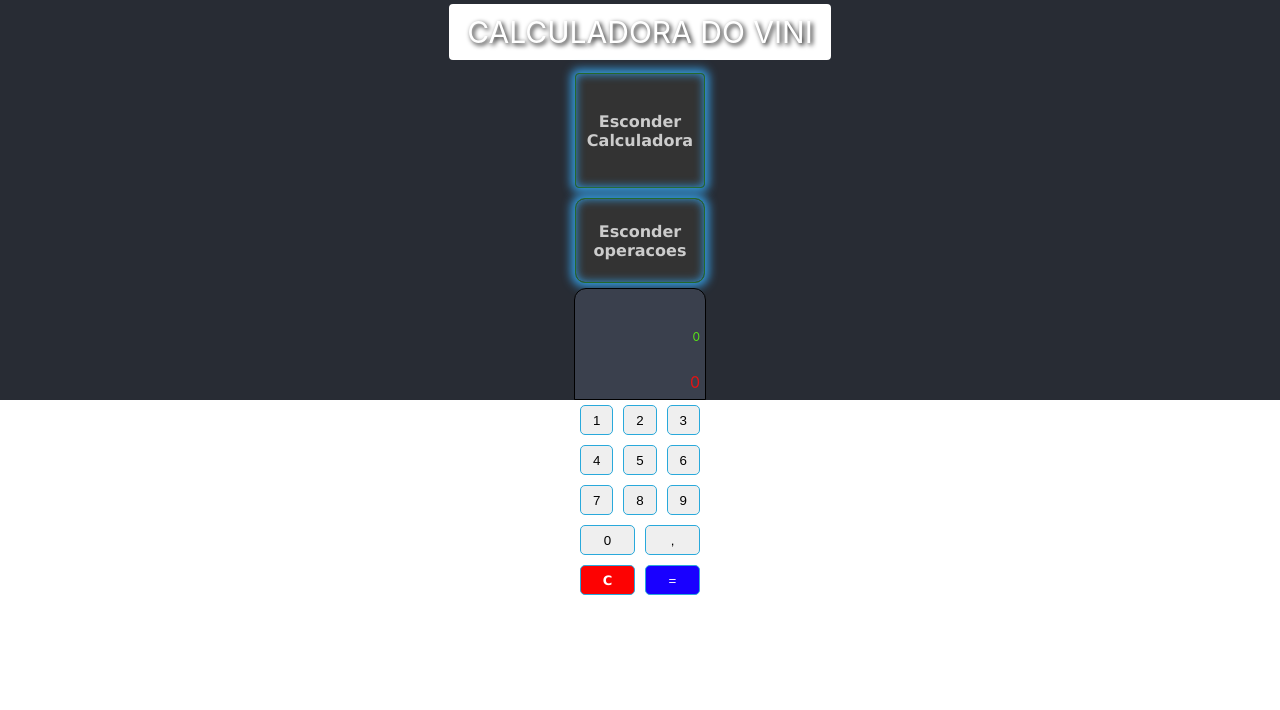
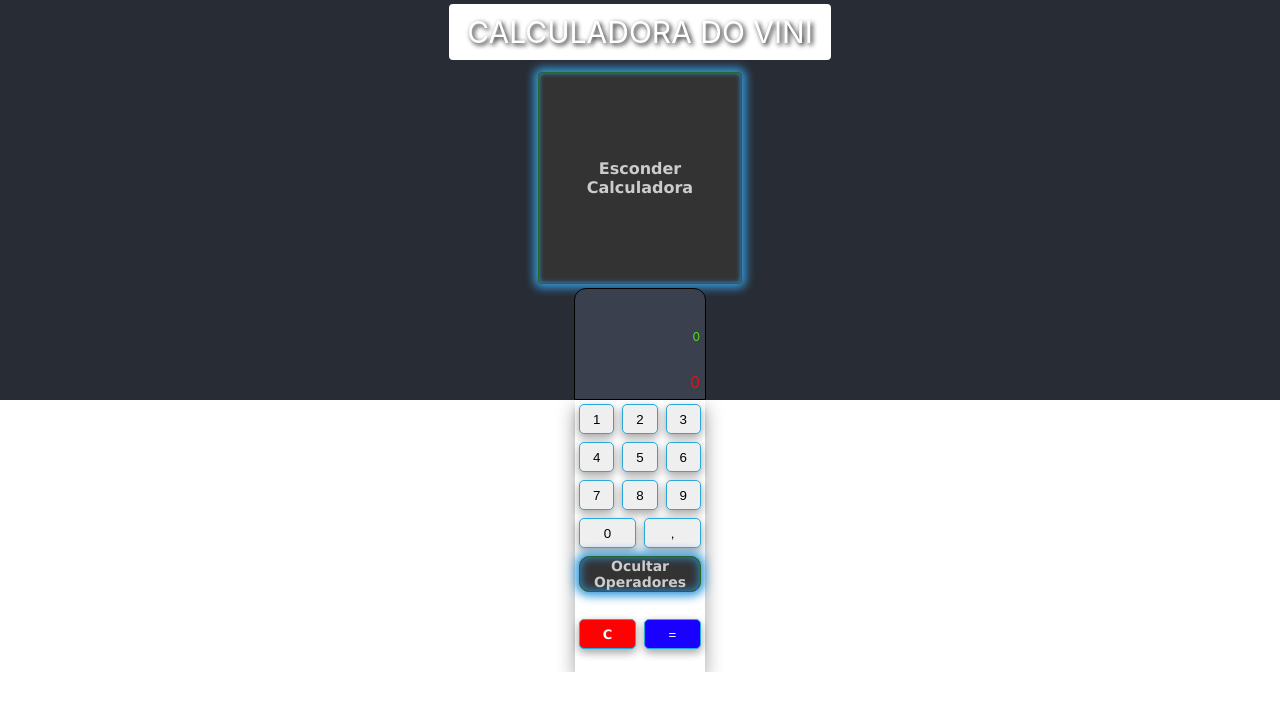
Before and after one commit to vinciusvives/calculadora, a React (Create React App) app: page / in a window 1280 px wide. Shown: the top 710 px of the page. Built offline with nearby package versions, Linux system fonts and the light colour scheme.

Commit message:
Ajustes botão esconder operadores e ajustes estilo botões calculadora

```diff
--- a/package.json
+++ b/package.json
@@ -1,6 +1,6 @@
 {
   "name": "calculadora",
-  "version": "0.4.8",
+  "version": "0.4.9",
   "private": true,
   "dependencies": {
     "@testing-library/jest-dom": "^5.11.4",
--- a/src/App.tsx
+++ b/src/App.tsx
@@ -3,7 +3,7 @@ import React, { useEffect, useRef, useState } from 'react';
 import { Button } from './components/Button';
 import { Visor } from './components/Visor';
 import { Historico } from './components/Historico';
-import { AppHeader, AppTitle, ButtonContainer, ButtonContainerigual, ButtonContaineroperador, CaixaApp, CaixaTexto, CaixaVisivel, ControladorAltura } from './styles';
+import { AppHeader, AppTitle, ButtonContainer, ButtonContainerigual, ButtonContaineroperador, CaixaApp, CaixaTexto, CaixaVisivel, ControladorComprimento, ControladorAltura   } from './styles';
 import { Alerta } from './components/Alerta';
 
 //cria componente como o nome "App"
@@ -37,7 +37,7 @@ const ref = useRef<any>(null);
   const [Altura, setAltura] = useState<number>(0);
 
   useEffect (()=>{
-    setAltura(ref!.current!.clientHeight);
+    setAltura(ref!.current!.clientwidth);
   }, [])
 
   const [Visivel2, setVisivel2 ] = useState<boolean>(true);
@@ -45,7 +45,7 @@ const ref = useRef<any>(null);
   const [Altura2, setAltura2] = useState<number>(0);
 
   useEffect (()=>{
-    setAltura2(ref!.current!.clientHeight);
+    setAltura2(ref!.current!.clientWidth);
   }, [])
 
 
@@ -332,10 +332,10 @@ const ref = useRef<any>(null);
         </Alerta>
 
          {/* Botão para Esconder bloco  */}
-        <Button tipo='numero' Title={'Esconder Calculadora'} onClick={() =>setVisivel(!Visivel) }
-        />
-        <Button tipo='grupooperacao' Title={'Esconder operacoes'} onClick={() =>setVisivel2(!Visivel2) }
-        />
+        <Button tipo='numero' Title={'Esconder Calculadora'} onClick={() =>setVisivel(!Visivel) }/>
+
+        {/*<Button tipo='grupooperacao' Title={'Ocultar Operador'} onClick={() =>setVisivel2(!Visivel2) }
+        />*/}
 
         {/*Cria caixa delimita o histrico e visor */}
         <CaixaTexto>
@@ -351,8 +351,8 @@ const ref = useRef<any>(null);
       </AppHeader>
 
       {/* Esconder bloco  */}
-      <ControladorAltura
-      altura = {Visivel?Altura:0}
+      <ControladorComprimento
+      altura = {Visivel?Altura:1}
       >
       <CaixaVisivel
       altura = {Visivel?0 : Altura}
@@ -377,14 +377,16 @@ const ref = useRef<any>(null);
         {/*cria os diversos botões de ação da calculadora */}
 
         <Button tipo='virgula' Title=',' onClick={() => inserirVirgula()} />
-
-        <ControladorAltura
-          altura= {Visivel2?Altura2:0}
+        <Button tipo='grupooperacao' Title={'Ocultar Operadores'} onClick={() =>setVisivel2(!Visivel2) }
+        />
+        <ControladorComprimento
+          altura= {Visivel2?Altura2:-1}
         >
           <CaixaVisivel
           altura = {Visivel2?0: Altura2}
           ref = {ref}
         >
+
          <ButtonContaineroperador //Criando o container com os botões
          >
         <Button tipo='somar' Title='+' onClick={() => prepararCalculo('+')} />
@@ -395,31 +397,31 @@ const ref = useRef<any>(null);
 
         </ButtonContaineroperador>
         </CaixaVisivel>
-        </ControladorAltura>
+        </ControladorComprimento >
 
 
-        {/*<ButtonContainerigual
+        <ButtonContainerigual
          >
         <Button tipo='C' Title='C' onClick={() => limparTela()} />
         <Button tipo='igual' Title='=' onClick={() => calcular2()} />
 
-        </ButtonContainerigual>*/}
+        </ButtonContainerigual>
 
 
 
 
       </ButtonContainer>
       </CaixaVisivel>
-      </ControladorAltura>
+      </ControladorComprimento >
 
 
 
-           <ButtonContainerigual
+           {/*<ButtonContainerigual
            >
            <Button tipo='C' Title='C' onClick={() => limparTela()} />
            <Button tipo='igual' Title='=' onClick={() => calcular2()} />
 
-          </ButtonContainerigual>
+           </ButtonContainerigual>*/}
 
         {/*<Button tipo='C' Title='C' onClick={() => limparTela()} />
         <Button tipo='igual' Title='=' onClick={() => calcular2()} />*/}
--- a/src/components/Button/styles.ts
+++ b/src/components/Button/styles.ts
@@ -8,7 +8,8 @@ const cores = {
     color: #fff;
     background-color: rgb(25, 0, 255);
     border: 1px solid rgb(41, 169, 219);
-
+    width: 30px;
+    height: 30px;
     border-radius: 5px;
     //box-shadow: 0 9px #999;
     &:hover{
@@ -26,7 +27,8 @@ const cores = {
     background-color: rgb(253, 2, 2);
     border: 1px solid rgb(41, 169, 219);
     border-radius: 5px;
-
+    width: 30px;
+    height: 30px;
     font-size:13px;
     font-family:Verdana;
     font-weight:bold;
@@ -39,16 +41,19 @@ const cores = {
   background-color: rgb(250, 182, 94);
   border: 1px solid rgb(41, 169, 219);
   border-radius: 5px;
+  width: 30px;
+  height: 30px;
 
   &:hover{
     background-color: rgb(180, 178, 182);
   transition-duration: 0.5s;
+
   }
   `,
   grupooperacao:css`
-  width: 50%;
+  //width: 50%;
   float: right;
-  //min-width: 250px;
+  in-width: 130px;
   //display: inline-block;
  // vertical-align: top
   border:1px solid #25692A;
@@ -57,7 +62,7 @@ const cores = {
 
   font-family:Verdana;
   font-weight:bold;
-  font-size:16px;
+  font-size:14px;
   //padding:3px 6px;
   //text-decoration:none;
   background: #333;
@@ -65,7 +70,7 @@ const cores = {
   color: #ccc;
   box-shadow: 0 0 10px 0 #3498db inset, 0 0 10px 4px #3498db;
   width: 130px;
-  //height: 60px;
+  //width: 60px;
   //border: 2px;
 
   transition-duration: 0.9s;
@@ -82,7 +87,8 @@ const cores = {
   virgula:css`
   border: 1px solid rgb(41, 169, 219);
   border-radius: 5px;
-
+  width: 30px;
+  height: 30px;
   &:hover{
     background-color: rgb(129, 128, 129);
     transition-duration: 0.5s;
@@ -91,7 +97,8 @@ const cores = {
   numeros:css`
   border: 1px solid rgb(41, 169, 219);
   border-radius: 5px;
-
+  width: 30px;
+  height: 30px;
   &:hover{
     background-color: rgb(129, 128, 129);
     transition-duration: 0.5s;
@@ -100,7 +107,8 @@ const cores = {
   background-color: rgb(250, 182, 94);
   border: 1px solid rgb(41, 169, 219);
   border-radius: 15px;
-
+  width: 30px;
+  height: 30px;
   transition: .6s;
   font-family:Verdana;
   font-weight:bold;
@@ -117,7 +125,8 @@ const cores = {
   dividir:css`
   background-color: rgb(41, 169, 219);
   border: 1px solid rgb(250, 182, 94);
-
+  width: 30px;
+  height: 30px;
   border-radius: 15px;
   font-family:Verdana;
   font-weight:bold;
@@ -144,9 +153,9 @@ const cores = {
 
   `,
   multiplicar:css`
-  color: #fff;
+  color: black;
   height: 30px;
-
+  font-weight:bold;
   border: 1px solid rgb(41, 169, 219);
   border-radius: 5px;
   background: transparent;
@@ -206,8 +215,9 @@ const cores = {
 
   border:1px solid #25692A;
   border-radius:4px;
-  display:inline-block;
-  cursor:pointer;
+  //display:inline-block;
+  width: 30px;
+  height: 30px;
   font-family:Verdana;
   font-weight:bold;
   font-size:13px;
@@ -216,12 +226,11 @@ const cores = {
   background: #333;
   //border-radius: 15px;
   //color: #ccc;
-  //width: 30px;
-  //height: 30px;
+
   //border: 2px;
   //border-radius: 4px;
   transition-duration: 0.6s;
-  //overflow: hidden;
+  overflow: hidden;
 
   &:hover{
   background: #338033;
@@ -236,27 +245,23 @@ const cores = {
   }`,
 
   numero:css`
-  width: 50%;
+  Width: 16%;
+
   float: left ;
   border:1px solid #25692A;
   border-radius:4px;
-  display:inline-block;
-  cursor:pointer;
   font-family:Verdana;
   font-weight:bold;
   font-size:16px;
   padding:3px 6px;
   text-decoration:none;
   background: #333;
-  //border-radius: 15px;
+
   color: #ccc;
-  box-shadow: 0 0 10px 0 #3498db inset, 0 0 10px 4px #3498db;
-  width: 130px;
-  height: 60px;
-  //border: 2px;
-  //border-radius: 4px;
+  box-shadow: 0 0 5px 0 #3498db inset, 0 0 10px 4px #3498db;
+
   transition-duration: 0.9s;
-  //overflow: hidden;
+  overflow: hidden;
 
 
   &:hover{
@@ -273,10 +278,10 @@ const cores = {
 }
 
 export const CaixaBotao = styled.button<IProps>`
-width: 30px;
-height: 30px;
-margin: 5px;
+
+margin: 4px;
 flex:auto;
 cursor: pointer;
+box-shadow: 0 4px 8px 0 rgba(0,0,0,0.2), 0 3px 10px 0 rgba(0,0,0,0.20);
 ${props=>cores[props.tipo]}
 `;
--- a/src/styles.ts
+++ b/src/styles.ts
@@ -18,8 +18,8 @@ display: flex;
 `;
 
 export const AppHeader = styled.header`
-//float: right;
-//display: inline-block;
+
+display: inline-block;
 background-color: #282c34;
 flex-wrap: wrap;
 text-align: justify;
@@ -30,6 +30,7 @@ align-items: center;
 justify-content: center;
 font-size: calc(10px + 2vmin);
 color: white;
+
 `;
 
 export const ButtonContainer = styled.div`
@@ -40,6 +41,9 @@ border: 0px solid #000;
 align-items: center;
 justify-content:space-evenly;
 display:flex;
+cursor:pointer;
+box-shadow: 0 8px 16px 0 rgba(0,0,0,0.2), 0 6px 20px 0 rgba(0,0,0,0.19);
+
 `;
 
 export const ButtonContaineroperador = styled.div`
@@ -55,7 +59,7 @@ flex-direction: row;
 
 export const ButtonContainerigual = styled.div`
 width: 130px;
-//flex-wrap: wrap;
+flex-wrap: wrap;
 margin: 0 auto;
 border: 0px solid #000;
 align-items: center;
@@ -66,8 +70,8 @@ display:flex;
 export const CaixaApp = styled.div`
 width: 100%;
 text-align:left ;
+
 //background-color: #282c34;
-
 `;
 
 export const AppTitle = styled.p`
@@ -90,11 +94,18 @@ interface IPropsControladorAltura {
   altura:number;
 }
 
-export const ControladorAltura = styled.div < IPropsControladorAltura>`
+export const ControladorAltura  = styled.div < IPropsControladorAltura>`
 transition-duration: 0.5s;
 overflow: hidden;
-height: ${props => `${props.altura}px`}
+width: ${props => `${props.altura}px`}
 `;
+
+export const ControladorComprimento  = styled.div < IPropsControladorAltura>`
+transition-duration: 0.5s;
+overflow: hidden;
+width: ${props => `${props.altura}px`}
+`;
+
 
 export const CaixaVisivel = styled.div <IPropsControladorAltura>`
 transition-duration: 0.5s;
```
